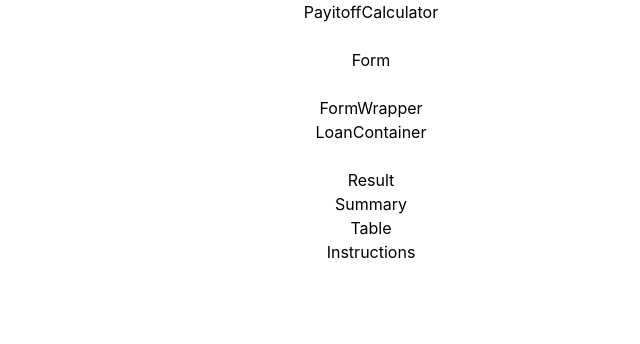
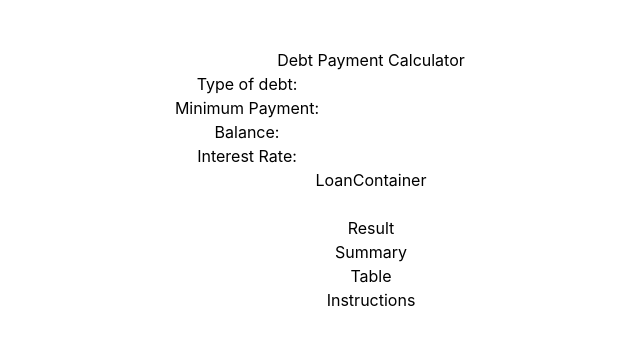
Before and after one commit to AndresF97/Payit-off, a React (Create React App) app: page / in a window 1280 px wide. Shown: the top 344 px of the page, without its empty margins (269-909 px from the left). Built offline with nearby package versions, Linux system fonts and the light colour scheme.

Commit message:
started the form input area and its basic form

```diff
--- a/src/components/Form/index.js
+++ b/src/components/Form/index.js
@@ -1,13 +1,22 @@
 import React from 'react'
-import FormWrapper from '../FormWrapper'
 import LoanContainer from '../LoanConainter'
 
 function Form(){
     return (
         <>
-            <h1>Form</h1>
             <br></br>
-            <FormWrapper/>
+            <h1>Debt Payment Calculator</h1>
+            <label for="typeOfDebt">Type of debt:</label>
+            <input type="text" name='typeOfDebt'></input>
+            <br></br>
+            <label for='minimumPayment'>Minimum Payment:</label>
+            <input name="minimumPayment" type="text"></input>
+            <br></br>
+            <label for="balance">Balance:</label>
+            <input name="balance" type="text"></input>
+            <br></br>
+            <label for="ineterestRate">Interest Rate:</label>
+            <input type="text" name='ineterestRate'></input>
             <LoanContainer/>
 
         </>
--- a/src/components/FormWrapper/index.js
+++ b/src/components/FormWrapper/index.js
@@ -1,10 +1,12 @@
 import React from 'react'
-
+import Form from '../Form'
 
 function FormWrapper(){
     return(
         <>
-            <h1>FormWrapper</h1>
+            <form>
+                <Form/>
+            </form>
         </>
     )
 }
--- a/src/pages/PayitoffCalculator.js
+++ b/src/pages/PayitoffCalculator.js
@@ -1,16 +1,15 @@
 import React from 'react'
-import Form from '../components/Form'
 import Result from '../components/Result'
+import FormWrapper from '../components/FormWrapper'
 
 
 function PayitoffCalculator(){
     return(
         <main>
-            <h1>PayitoffCalculator</h1>
             <br></br>
-             {/* Form should bring FormWrapper and LoanContainer form teh components */}
+             {/* Form should bring FormWrapper and LoanContainer form the components */}
             <section>
-                 <Form/>
+                 <FormWrapper/>
             </section>
             <br></br>
             <section>
```
